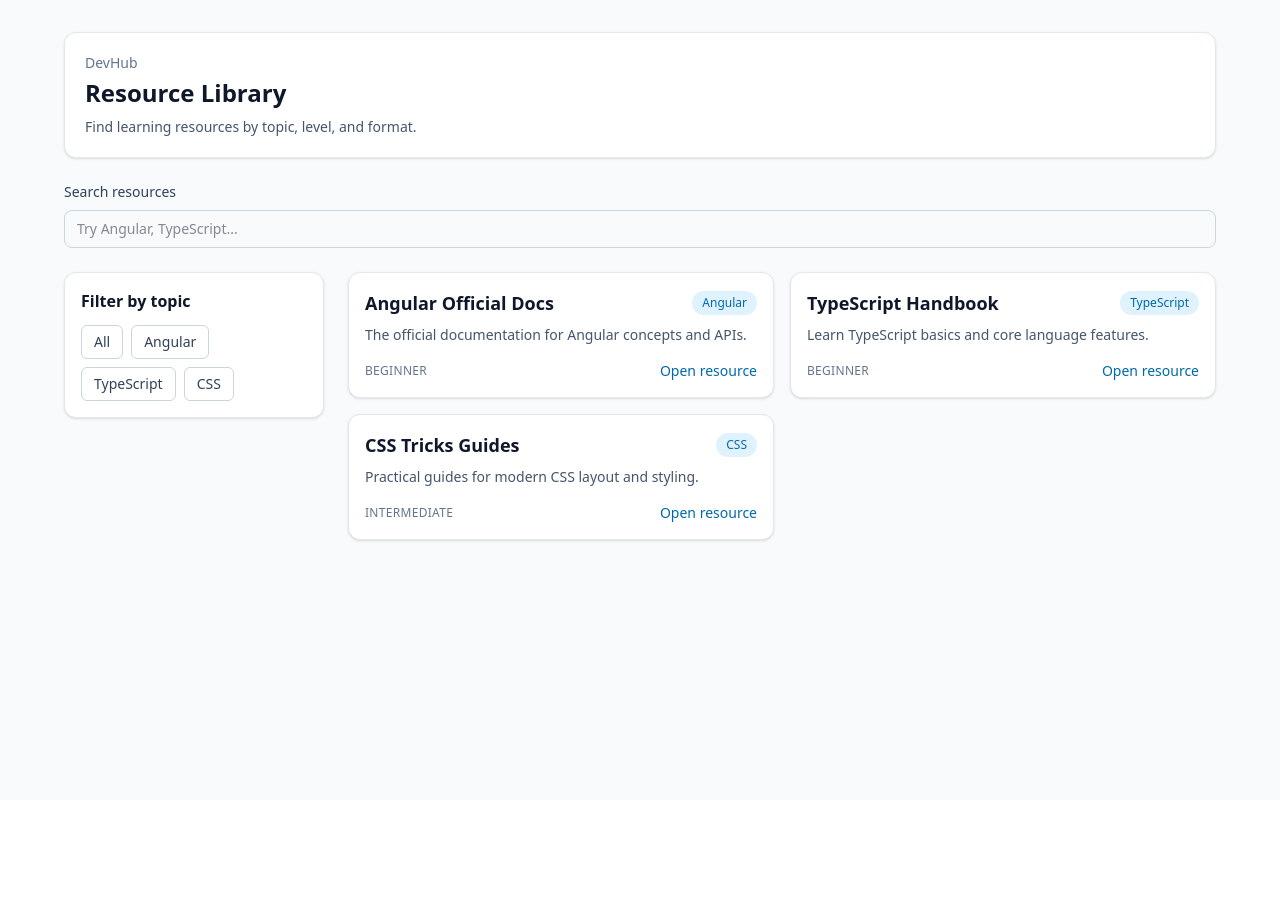
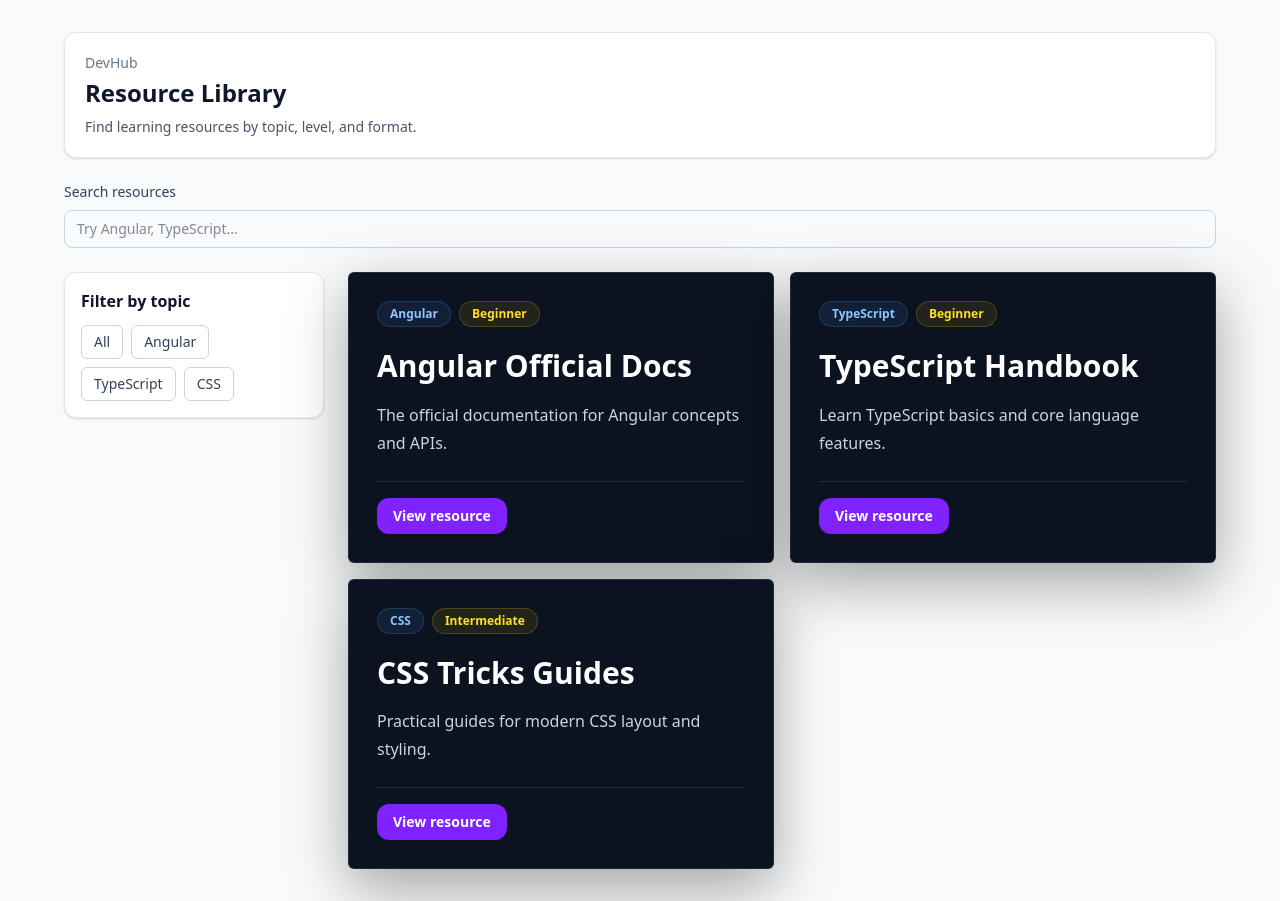
Before and after one commit to yvettebaker90/devhub, an Angular app: page /resources in a window 1280 px wide. Before the commit the page ends 800 px from the top, so only its background shows below. Built offline with nearby package versions, Linux system fonts and the light colour scheme.

Commit message:
Added layout for the resource-cards

```diff
--- a/src/app/features/resources/components/resource-card/resource-card.component.html
+++ b/src/app/features/resources/components/resource-card/resource-card.component.html
@@ -1,24 +1,44 @@
-<article class="rounded-xl border border-slate-200 bg-white p-4 shadow-sm transition hover:shadow-md">
-  <div class="flex items-center justify-between gap-2">
-    <h3 class="text-lg font-semibold text-slate-900">{{ title() }}</h3>
-    <span class="rounded-full bg-sky-100 px-2.5 py-1 text-xs font-medium text-sky-700">
-      {{ category() }}
-    </span>
+<article
+  class="rounded-md border border-white/10 bg-[#0b1220] p-7 text-white shadow-[0_20px_60px_rgba(0,0,0,0.35)] transition hover:-translate-y-1 hover:border-violet-500/30"
+>
+  <div class="mb-5 flex items-start justify-between gap-4">
+    <div class="flex flex-wrap gap-2">
+      <span
+        class="rounded-full border border-blue-400/20 bg-blue-400/10 px-3 py-1 text-xs font-semibold text-blue-300"
+      >
+        {{ category() }}
+      </span>
+
+      <span
+        class="rounded-full border border-yellow-400/20 bg-yellow-400/10 px-3 py-1 text-xs font-semibold text-yellow-300"
+      >
+        {{ level() }}
+      </span>
+    </div>
+
+    @if (isCommunityPick()) {
+      <span
+        class="rounded-full border border-yellow-300/20 bg-yellow-300/10 px-3 py-1 text-xs font-bold text-yellow-200"
+      >
+        COMMUNITY PICK
+      </span>
+    }
   </div>
 
-  <p class="mt-2 text-sm text-slate-600">{{ description() }}</p>
+  <h3 class="mb-4 text-2xl font-bold leading-tight md:text-3xl">
+    {{ title() }}
+  </h3>
 
-  <div class="mt-4 flex items-center justify-between">
-    <span class="text-xs font-medium uppercase tracking-wide text-slate-500">
-      {{ level() }}
-    </span>
+  <p class="mb-6 text-sm leading-7 text-slate-300 md:text-base">
+    {{ description() }}
+  </p>
+
+  <div class="border-t border-white/10 pt-4">
     <a
       [href]="link()"
-      class="text-sm font-medium text-sky-700 underline-offset-4 hover:underline"
-      target="_blank"
-      rel="noreferrer"
+      class="inline-flex rounded-xl bg-violet-600 px-4 py-2 text-sm font-semibold text-white transition hover:bg-violet-500"
     >
-      Open resource
+      View resource
     </a>
   </div>
 </article>
--- a/src/app/features/resources/components/resource-card/resource-card.component.ts
+++ b/src/app/features/resources/components/resource-card/resource-card.component.ts
@@ -1,7 +1,10 @@
 import { ChangeDetectionStrategy, Component, input } from '@angular/core';
+import { CommonModule } from '@angular/common';
 
 @Component({
   selector: 'app-resource-card',
+  standalone: true,
+  imports: [CommonModule],
   changeDetection: ChangeDetectionStrategy.OnPush,
   templateUrl: './resource-card.component.html',
 })
@@ -11,4 +14,5 @@ export class ResourceCardComponent {
   readonly category = input.required<string>();
   readonly level = input.required<string>();
   readonly link = input.required<string>();
+  readonly isCommunityPick = input<boolean>(false);
 }
```
